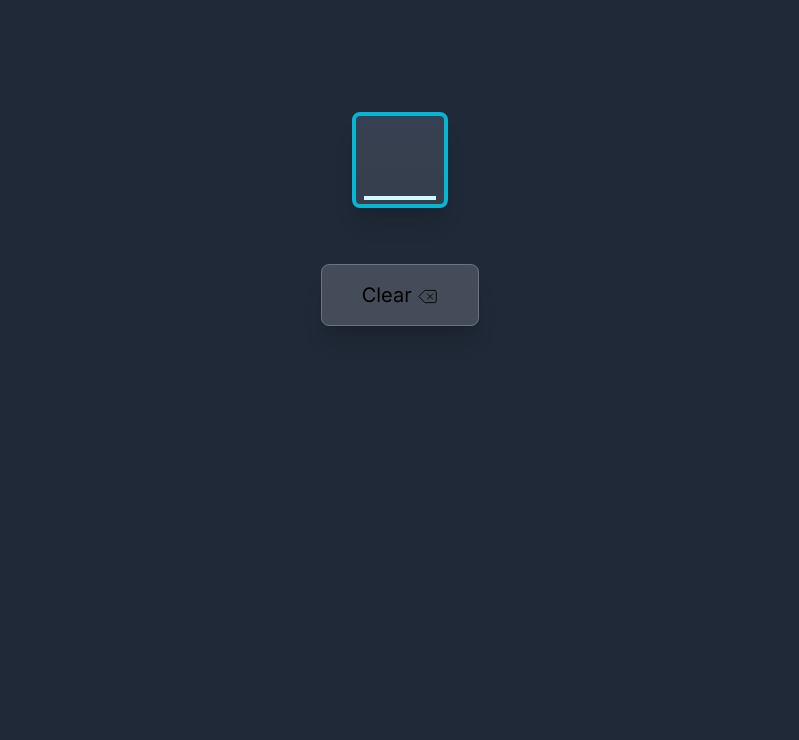
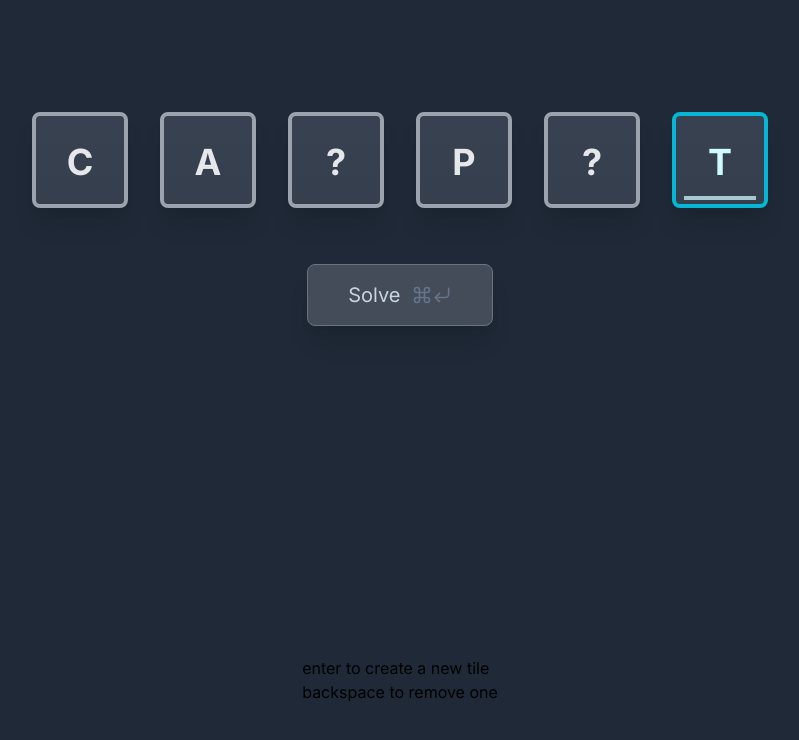
Before and after one commit to chieffancypants/paperback-solver, a Next.js app: page / in a window 1280 px wide. Shown: the top 740 px of the page, without its empty margins (240-1039 px from the left). Built offline with nearby package versions, Linux system fonts and the light colour scheme.

Commit message:
mostly complete and solving

```diff
--- a/src/app/globals.css
+++ b/src/app/globals.css
@@ -26,9 +26,10 @@ body {
     rgb(var(--background-start-rgb));
 }
 
-#Rack div {
-  transition: all .5s;
-  animation: append-animate .25s cubic-bezier(0, 0.45, 0.65, 1.21);
+#Rack > div > div {
+  transition: all .25s cubic-bezier(0, 0.45, 0.65, 1.21);
+  animation: append-animate .25s cubic-bezier(0, 0.45, 0.2, 1.27);
+  animation-direction: alternate;
 }
 
 @keyframes append-animate {
@@ -43,3 +44,22 @@ body {
     width: 1;
   }
 }
+
+@keyframes remove-animate {
+  from {
+    transform: scaleX(1);
+    opacity: 1;
+    width: 1;
+  }
+  to {
+    transform: scaleX(0);
+    opacity: 1;
+    width: 0;
+  }
+}
+
+@keyframes underline-blink {
+  from {
+
+  }
+}
--- a/src/app/lib/find-words.ts
+++ b/src/app/lib/find-words.ts
@@ -6,15 +6,16 @@ export default function findWords(characters: string[], wordlist: string[], minL
   characters = characters.map(char => char.toUpperCase())
 
   for (const word of wordlist) {
-    if (word.length < 4) continue;
+    // if (word.length < 4) continue;
     if (matchCharacters(word, characters)) {
         matches.push(word);
     }
   }
 
+  // sort and limit response to 100 matches
   return matches.sort((a, b) => {
     return b.length - a.length || a.localeCompare(b)
-  })
+  }).slice(0, 50)
 }
 
 function matchCharacters (word: string, tiles: string[]) {
--- a/src/app/page.tsx
+++ b/src/app/page.tsx
@@ -12,6 +12,10 @@ export default function Home() {
   return (
     <main className="flex min-h-screen flex-col items-center justify-between p-24 bg-gray-800">
       <Rack />
+      <ul>
+        <li> enter to create a new tile</li>
+        <li>backspace to remove one </li>
+      </ul>
     </main>
   )
 }
--- a/src/app/rack.tsx
+++ b/src/app/rack.tsx
@@ -5,6 +5,7 @@ import {
   useState,
 } from 'react';
 
+import SolveResults from './solve-results';
 import Tile from './tile';
 
 const ignoreKeys = ['Shift', 'Control', 'Alt', 'Meta', 'ArrowUp', 'ArrowDown', 'ArrowRight', 'ArrowLeft', 'Escape']
@@ -18,46 +19,82 @@ const isAlpha = (code:number) => {
     )
 }
 
-
-
-type RackState = {
-    tiles: string[],
-    ghost: string[]
-}
-
 export default function Rack () {
 
-    const [tiles, setTiles] = useState<string[]>([])
-    const [ghostTile, setGhostTile] = useState<string>('')
-    // const [state, setState] = useState<RackState>({tiles:[], ghost:[]})
+    const [tiles, setTiles] = useState<string[]>(['C', 'A', '?', 'P', '?', 'T'])
+    const [cursor, setCursor] = useState<number>(tiles.length - 1)
+    const [solveResults, setSolveResults] = useState<string[]>([])
 
     useEffect(() => {
-        window.addEventListener('keyup', onKeyPress)
+        window.addEventListener('keydown', onKeyPress)
         return () => {
-            window.removeEventListener('keyup', onKeyPress)
+            window.removeEventListener('keydown', onKeyPress)
         }
     })
 
-    let tileWIP = ''
+    const solveTiles = async () => {
+        const resp = await fetch('/api/solver', { method: 'POST', body: JSON.stringify({ tiles }) })
+        const data:{matches: string[]} = await resp.json()
+
+        // sort matches first by length (longer first), then alphabetically
+        data.matches.sort((a, b) => {
+            return b.length - a.length || a.localeCompare(b)
+        })
+
+        setSolveResults(data.matches)
+    }
+
     const onKeyPress = (e:KeyboardEvent) => {
         if (ignoreKeys.includes(e.key)) return
 
         if (e.key === 'Backspace') {
-            if (ghostTile === '') {
+            if (e.metaKey) {
+                setTiles([''])
+                setCursor(0)
+                setSolveResults([])
+                return
+            }
+            if (tiles[cursor] === '') {
+                // delete the current empty tile and set the cursor back one
+                setTiles(prev => prev.slice(0, -1))
+                setCursor(prev => prev - 1)
                 console.log('delete last tile')
             } else {
-                setGhostTile(ghostTile.slice(0,-1))
-                console.log(ghostTile)
+                // delete the last letter in the current tile
+                const t = [ ...tiles ]
+                t[cursor] = t[cursor].slice(0, -1)
+                setTiles(t)
             }
         } else if (e.key === 'Enter') {
-            const newTiles = tiles.concat(ghostTile)
-            setTiles(newTiles)
-            setGhostTile('')
+            if (e.metaKey) {
+                // remove empty tiles and update cursor
+                const newTiles = tiles.filter((t) => t.length > 0)
+                setTiles(newTiles)
+                setCursor(newTiles.length - 1)
+
+                // submit to solve API
+                return solveTiles()
+            }
+
+            // don't create an empty tile
+            if (tiles[cursor] === '') return
+
+            setTiles(prev => [ ...prev, ...[''] ])
+            setCursor(tiles.length)
         } else if (isAlpha(e.key.charCodeAt(0))) {
-            setGhostTile(ghostTile + e.key)
+            if (tiles[cursor].length > 1) return
+
+            const activeTile = tiles[cursor] + e.key
+            setTiles(prev => {
+                return prev.map((tile, i) => {
+                    if (i === cursor) {
+                        return tile + e.key
+                    }
+                    return tile
+                })
+            })
         }
     }
-
 
 
     return (
@@ -65,18 +102,39 @@ export default function Rack () {
             <div className="container flex justify-center items-center">
                 {
                     tiles.map((tile, i) => {
-                        return <Tile key={i} chars={tile.toUpperCase()}></Tile>
+                        return <Tile key={i} chars={tile.toUpperCase()} selected={i === cursor}></Tile>
                     })
                 }
-                <Tile chars={ghostTile} underline={true} selected={true}></Tile>
+                {/* <div className="flex items-center gap-1 text-sm">
+                    <div>{backspaceIco()}</div>
+                    <div className="text-xs font-light text-slate-500">Backspace<br/> to delete</div>
+                </div> */}
             </div>
+
+            <SolveResults matches={solveResults} />
+
             <div className="container flex justify-center p-10">
-                <button className="rounded-lg text-xl p-4 px-10 bg-gray-300/20 shadow-xl border border-gray-500">
-                    Clear
-                    {' '}<svg xmlns="http://www.w3.org/2000/svg" width="21" height="21" viewBox="0 0 24 24" fill="none" stroke="currentColor" strokeWidth="1" strokeLinecap="round" strokeLinejoin="round" className="inline"><path d="M20 5H9l-7 7 7 7h11a2 2 0 0 0 2-2V7a2 2 0 0 0-2-2Z"></path><line x1="18" x2="12" y1="9" y2="15"></line><line x1="12" x2="18" y1="9" y2="15"></line></svg>
+                <button
+                    onClick={solveTiles}
+                    className="flex gap-2 rounded-lg text-xl p-4 px-10 bg-gray-300/20 shadow-xl border border-gray-500 hover:border-gray-400 text-slate-300">
+
+                    <div className="flex items-center">
+                        Solve&nbsp;&nbsp;<span className="flex text-slate-500">{commandIco()}{returnIco()}</span>
+                    </div>
                 </button>
             </div>
         </div>
-        )
+    )
+}
 
-    }
+function backspaceIco () {
+    return <svg xmlns="http://www.w3.org/2000/svg" width="20" height="20" viewBox="0 0 24 24" fill="none" stroke="currentColor" strokeWidth="2" strokeLinecap="round" strokeLinejoin="round" className="inline"><path d="M20 5H9l-7 7 7 7h11a2 2 0 0 0 2-2V7a2 2 0 0 0-2-2Z"></path><line x1="18" x2="12" y1="9" y2="15"></line><line x1="12" x2="18" y1="9" y2="15"></line></svg>
+}
+
+function commandIco () {
+    return <svg xmlns="http://www.w3.org/2000/svg" width="20" height="20" viewBox="0 0 24 24" fill="none" stroke="currentColor" strokeWidth="2" strokeLinecap="round" strokeLinejoin="round" className="inline"><path d="M15 6v12a3 3 0 1 0 3-3H6a3 3 0 1 0 3 3V6a3 3 0 1 0-3 3h12a3 3 0 1 0-3-3"></path></svg>
+}
+
+function returnIco () {
+    return <svg xmlns="http://www.w3.org/2000/svg" width="20" height="20" viewBox="0 0 24 24" fill="none" stroke="currentColor" strokeWidth="2" strokeLinecap="round" strokeLinejoin="round" className="inline"><polyline points="9 10 4 15 9 20"></polyline><path d="M20 4v7a4 4 0 0 1-4 4H4"></path></svg>
+}
--- /dev/null
+++ b/src/app/solve-results-group.tsx
@@ -0,0 +1,18 @@
+type SolveResultsGroup = {
+    results: string[]
+}
+
+export default function SolveResultsGroup (props: SolveResultsGroup) {
+    return (
+        <div className="rounded-md bg-gray-800">
+            <div className="text-xl text-center p-2 m-5 rounded-md shadow-xl border border-gray-600 bg-gray-700">{props.results[0].length} characters:</div>
+            <div className="grid grid-cols-4 gap-4">
+                {
+                    props.results.map(r => {
+                        return <div key={r} className="text-center">{ r }</div>
+                    })
+                }
+            </div>
+        </div>
+    )
+}
--- /dev/null
+++ b/src/app/solve-results.tsx
@@ -0,0 +1,41 @@
+import SolveResultsGroup from './solve-results-group';
+
+type ResultProps = {
+    matches: string[]
+}
+
+export default function Results (props:ResultProps) {
+    // console.log(props.matches)
+
+    const organized:Record<number, string[]> = {}
+    // let groupByLen = [['aaa', 'bbb'], ['aa', 'bb']]
+    // let groupByLen = []
+    // props.matches.forEach((match) => {
+    //     groupByLen.push(match)
+    // })
+
+    let resultGroups
+    // sort matches first by length (longer first), then alphabetically
+    props.matches.sort((a, b) => {
+        return b.length - a.length || a.localeCompare(b)
+    }).forEach(match => {
+        if (organized[match.length]) {
+            organized[match.length].push(match)
+        } else {
+            organized[match.length] = [match]
+        }
+    })
+
+    return (
+        <div className="container flex flex-col gap-2">
+            {
+                Object.entries(organized)
+                    .sort((a, b) => parseInt(b[0]) - parseInt(a[0]))
+                    .map(group => {
+                        return <SolveResultsGroup key={group[0]} results={group[1]}></SolveResultsGroup>
+                    })
+                // props.matches.map(match => <div key={match}>{match}</div>)
+            }
+        </div>
+    )
+}
--- a/src/app/tile.tsx
+++ b/src/app/tile.tsx
@@ -7,14 +7,15 @@ type TileProps = {
 
 export default function Tile (props:TileProps) {
 
-    let underline = props.underline ? 'bg-cyan-100' : 'bg-none'
-    let selected = props.selected ? 'border-cyan-500' : 'border-gray-400'
+    let underline = props.selected ? 'bg-cyan-100' : 'bg-none'
+    let border = props.selected ? 'border-cyan-500' : 'border-gray-400'
+    let color = props.selected ? 'text-cyan-100' : ' text-gray-200'
 
     return (
-        <div className={`tile w-24 h-24 m-4 bg-gradient-to-b from-gray-700 to-gray-600/50 rounded-lg flex flex-col items-center justify-center font-bold text-4xl shadow-xl text-gray-200 border-4 ${selected}`}>
+        <div className={`tile w-24 h-24 m-4 bg-gradient-to-b from-gray-700 to-gray-600/50 rounded-lg flex flex-col items-center justify-center font-bold text-4xl shadow-xl ${color} border-4 ${border}`}>
             <div className="w-full h-full p-2 pt-3">
                 <div className="w-full h-full flex items-center justify-center uppercase">{props.chars}</div>
-                <div className={`m-auto h-1 mb-2 ${underline}`}></div>
+                <div className={`animate-pulse m-auto h-1 mb-2 ${underline}`}></div>
             </div>
         </div>
     )
```
